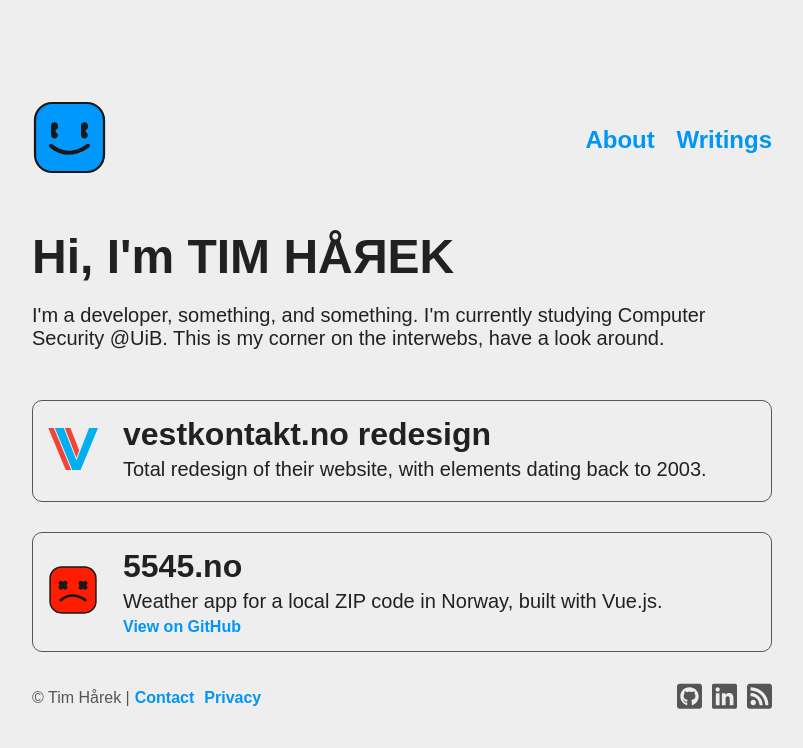
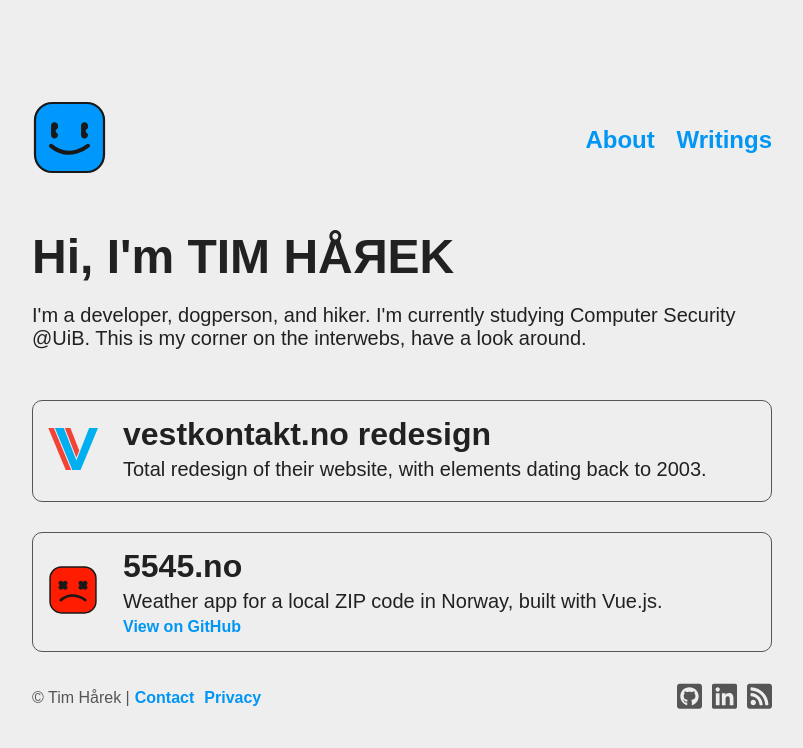
Before and after one commit to timharek/timharek.no, a Jekyll site: the page built from index.html, in a window 1280 px wide. Shown: the top 748 px of the page, without its empty margins (238-1041 px from the left). Built offline with Jekyll 4.4.1, drawn with Linux system fonts in a browser that asks for light colours; some web fonts are replaced.

Commit message:
Updated desc

```diff
--- a/_config.yml
+++ b/_config.yml
@@ -1,7 +1,7 @@
 title: Tim Hårek
 email: tim@harek.dev
 description: >-
-    I'm a developer, something, and something. I'm currently studying Computer Security @UiB. This is my corner on the interwebs, have a look around.
+    I'm a developer, dogperson, and hiker. I'm currently studying Computer Security @UiB. This is my corner on the interwebs, have a look around.
 url: "https://harek.dev"
 
 primary_color: 0096F5
```
